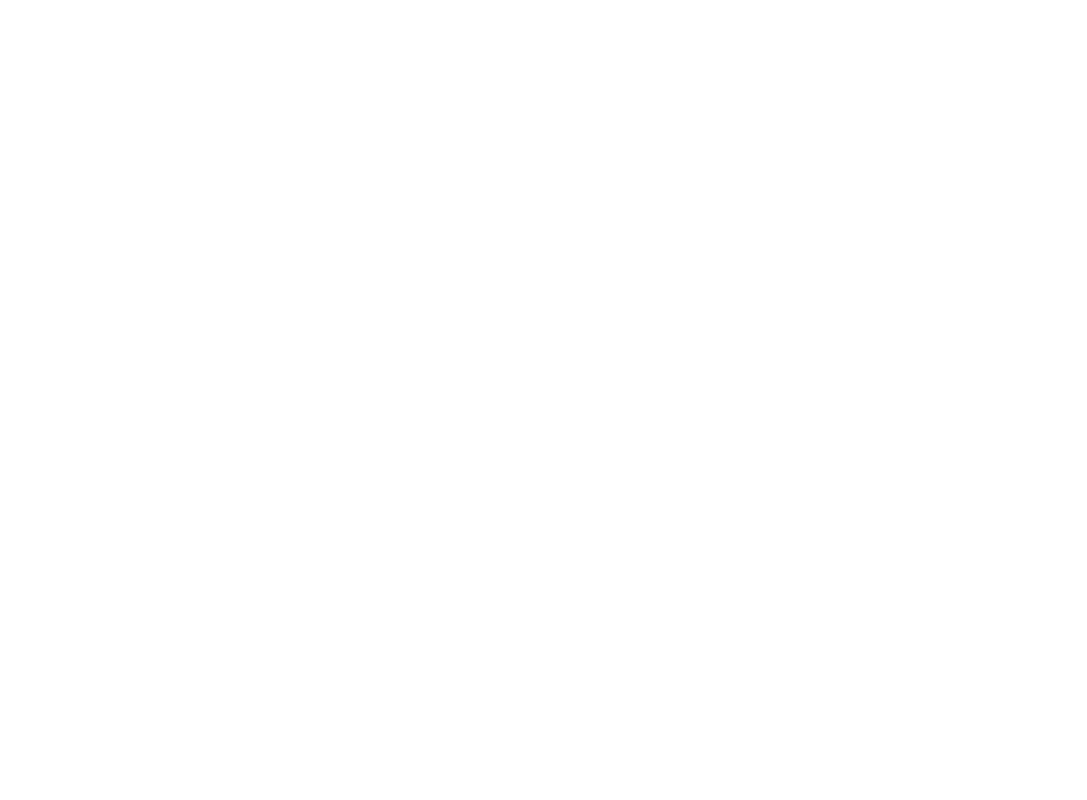
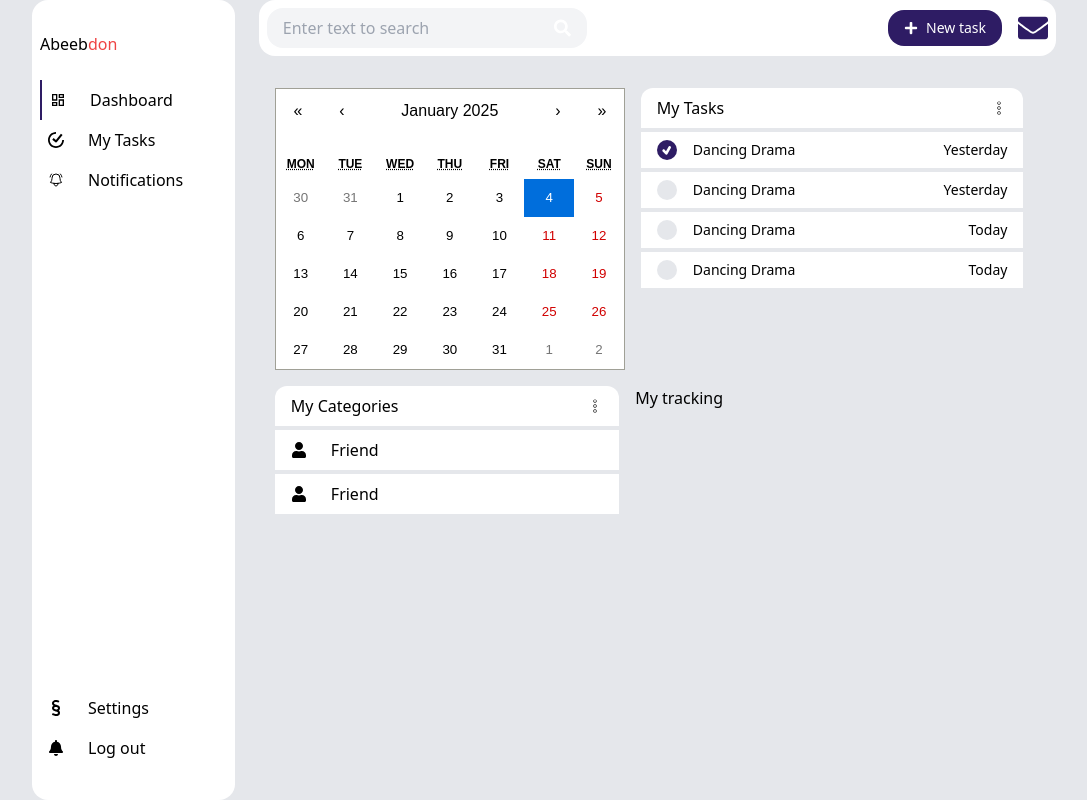
Before and after one commit to abeeebdon/task-management, a React (Vite) app: page / in a window 1280 px wide. Before the commit this address had no page. Shown: the whole page, without its empty margins (96-1183 px from the left). Built offline with nearby package versions, Linux system fonts and the light colour scheme.

Commit message:
Part one done

```diff
--- a/package.json
+++ b/package.json
@@ -12,6 +12,7 @@
   "dependencies": {
     "@hookform/resolvers": "^3.9.1",
     "react": "^18.3.1",
+    "react-calendar": "^5.1.0",
     "react-dom": "^18.3.1",
     "react-hook-form": "^7.54.2",
     "react-icons": "^5.4.0",
--- a/src/App.tsx
+++ b/src/App.tsx
@@ -6,6 +6,8 @@
 import Projects from './pages/screens/Projects'
 import DashboardLayout from './components/DashboardLayout'
 import Dashboard from './pages/screens/Dashboard'
+import Tasks from './pages/screens/Tasks'
+import Notifications from './pages/screens/Notifications'
 
 function App() {
   return (
@@ -13,8 +15,10 @@
       <Routes>
         <Route path="/landing" element={<Homepage />} />
 
-        <Route path="/dashboard" element={<DashboardLayout />}>
+        <Route path="/" element={<DashboardLayout />}>
           <Route index element={<Dashboard />} />
+          <Route path="tasks" element={<Tasks />} />
+          <Route path="notifications" element={<Notifications />} />
 
           <Route path="projects" element={<Projects />} />
         </Route>
--- a/src/components/DashboardLayout.tsx
+++ b/src/components/DashboardLayout.tsx
@@ -17,28 +17,28 @@
       icon: <MdOutlineDashboard />,
 
       paragraph: 'Dashboard',
-      path: '/dashboard',
+      path: '/',
     },
     {
       icon: <SiTicktick />,
 
       paragraph: 'My Tasks',
-      path: '/dashboard/tasks',
+      path: '/tasks',
     },
     {
       icon: <HiOutlineBellAlert />,
       paragraph: 'Notifications',
-      path: '/dashboard/notifications',
+      path: '/notifications',
     },
     {
       icon: <FaSection />,
       paragraph: 'Settings',
-      path: '/dashboard/settings',
+      path: '/settings',
     },
   ]
   return (
     <main className="bg-gray-200 min-h-screen   ">
-      <section className="max-w-[1024px] flex mx-auto gap-6 ">
+      <section className="max-w-[1024px] flex mx-auto gap-6 bg-transparent ">
         <aside className=" basis-1/4 bg-white min-h-screen rounded-2xl px-2 py-8 flex flex-col justify-between">
           <section>
             <div className="f">
@@ -88,7 +88,7 @@
         </aside>
         <div className="w-full h-full ">
           <header className="bg-white p-2 flex items-center justify-between rounded-2xl">
-            <div className="flex items-center border-none outline-none p-4 py-3 rounded-2xl bg-gray-100 w-full max-w-[150px] md:max-w-xs">
+            <div className="flex items-center border-none outline-none p-4 py-2 rounded-2xl bg-gray-100 w-full max-w-[150px] md:max-w-xs">
               <input
                 type="text"
                 placeholder="Enter text to search"
@@ -104,7 +104,7 @@
               <FaEnvelope color="#2e1c64" size={30} />
             </div>
           </header>
-          <div className="mt-4 bg-white rounded-l-3xl p-4 h-full">
+          <div className="mt-4 rounded-l-3xl p-4 h-full">
             <Outlet />
           </div>
         </div>
--- a/src/pages/screens/Dashboard.tsx
+++ b/src/pages/screens/Dashboard.tsx
@@ -1,5 +1,124 @@
+import { ReactNode, useState } from 'react'
+import Calendar from 'react-calendar'
+import 'react-calendar/dist/Calendar.css'
+import { CiMenuKebab } from 'react-icons/ci'
+import { FaUser } from 'react-icons/fa'
+import { TiTick } from 'react-icons/ti'
+type ValuePiece = Date | null
+
+interface Categories {
+  name: string
+  icon: ReactNode
+}
+interface TaskData {
+  id: number
+  status: boolean
+  name: string
+  time: string
+}
+type Value = ValuePiece | [ValuePiece, ValuePiece]
 const Dashboard = () => {
-  return <div>Dashboard</div>
+  const [value, setValue] = useState<Value>(new Date())
+  const [categories, setCategories] = useState<Categories[]>([
+    {
+      name: 'Friend',
+      icon: <FaUser />,
+    },
+    {
+      name: 'Friend',
+      icon: <FaUser />,
+    },
+  ])
+  const [taskData, setTaskData] = useState<TaskData[]>([
+    {
+      id: 1,
+      status: true,
+      name: 'Dancing Drama',
+      time: 'yesterday',
+    },
+    {
+      id: 2,
+      status: false,
+      name: 'Dancing Drama',
+      time: 'yesterday',
+    },
+    {
+      id: 3,
+      status: false,
+      name: 'Dancing Drama',
+      time: 'today',
+    },
+    {
+      id: 4,
+      status: false,
+      name: 'Dancing Drama',
+      time: 'today',
+    },
+  ])
+
+  const handleStatusChange = (id: number) => {
+    const newTask = taskData.map((task) =>
+      task.id === id ? { ...task, status: !task.status } : task
+    )
+    setTaskData(newTask)
+  }
+
+  return (
+    <section>
+      <article className="flex flex-col sm:flex-row gap-4">
+        <div className="basis-[45%] w-full  ">
+          <Calendar onChange={setValue} value={value} />
+        </div>
+        <div className="basis-[50%] bg-transparent space-y-1">
+          <div className="flex items-center justify-between bg-white p-2 rounded-t-xl px-4">
+            <h3>My Tasks</h3>
+            <CiMenuKebab color="black" />
+          </div>
+          {taskData.map((task, i) => {
+            return (
+              <article
+                className="flex items-center justify-between bg-white p-2 px-4"
+                key={i}
+              >
+                <div className="flex items-center gap-4">
+                  <div
+                    className={`size-5 flex justify-center items-center rounded-full ${
+                      task.status ? 'bg-dpurple text-white' : 'bg-gray-200'
+                    }`}
+                    onClick={() => handleStatusChange(task.id)}
+                  >
+                    {task.status && <TiTick />}
+                  </div>
+                  <p className="text-sm">{task.name}</p>
+                </div>
+                <p className="capitalize text-sm">{task.time}</p>
+              </article>
+            )
+          })}
+        </div>
+      </article>
+      <article className="mt-4 flex flex-col sm:flex-row gap-4">
+        <div className="basis-[45%] space-y-1">
+          <div className="flex items-center justify-between bg-white p-2 rounded-t-xl px-4">
+            <h3>My Categories</h3>
+            <CiMenuKebab color="black" />
+          </div>
+          {categories.map((cat, i) => {
+            return (
+              <article
+                className="flex items-center gap-6 bg-white p-2 px-4"
+                key={i}
+              >
+                {cat.icon}
+                <p>{cat.name}</p>
+              </article>
+            )
+          })}
+        </div>
+        <div className="basis-[45%]">My tracking</div>
+      </article>
+    </section>
+  )
 }
 
 export default Dashboard
--- /dev/null
+++ b/src/pages/screens/Notifications.tsx
@@ -0,0 +1,5 @@
+const Notifications = () => {
+  return <div>Notifications</div>
+}
+
+export default Notifications
--- /dev/null
+++ b/src/pages/screens/Tasks.tsx
@@ -0,0 +1,5 @@
+const Tasks = () => {
+  return <div>Tasks</div>
+}
+
+export default Tasks
```
Also changed, not shown: 1 other file (tests, documents, lock files or other folders).
